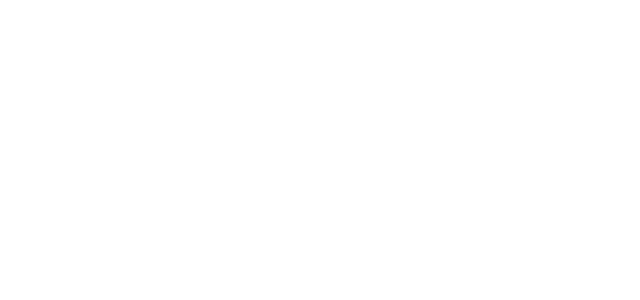
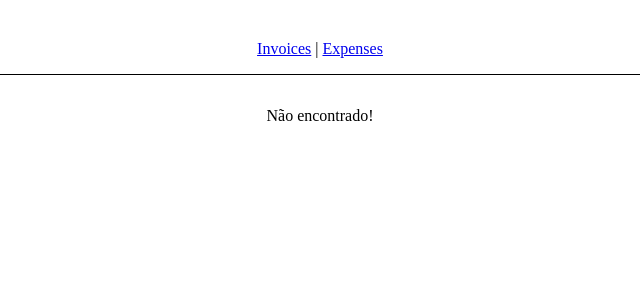
Before and after one commit to carlos-daniel8/tutorial-react-router-dom, a React (Vite) app: page /invoices/1995 in a window 1280 px wide. Before the commit this address had no page. Shown: the top 300 px of the page, without its empty margins (320-960 px from the left). Built offline with nearby package versions, Linux system fonts and the light colour scheme.

Commit message:
No match route

```diff
--- a/src/main.tsx
+++ b/src/main.tsx
@@ -3,13 +3,16 @@
 import { BrowserRouter, Route, Routes } from "react-router-dom";
 import Expenses from "./routes/Expenses/index.tsx";
 import Invoices from "./routes/Invoices/index.tsx";
+import NotFound from "./routes/NotFound/index.tsx";
 
 ReactDOM.createRoot(document.getElementById("root")!).render(
   <BrowserRouter>
     <Routes>
       <Route path="/" element={<App />}>
-        <Route path="/expenses" element={<Expenses />}/>
+        <Route path="/expenses" element={<Expenses />} />
         <Route path="/invoices" element={<Invoices />} />
+        <Route path="*" element={<NotFound />}
+        />
       </Route>
     </Routes>
   </BrowserRouter>
--- /dev/null
+++ b/src/routes/NotFound/index.tsx
@@ -0,0 +1,7 @@
+export default function NotFound() {
+  return (
+    <main style={{ padding: "1rem" }}>
+      <p>Não encontrado!</p>
+    </main>
+  );
+}
```
